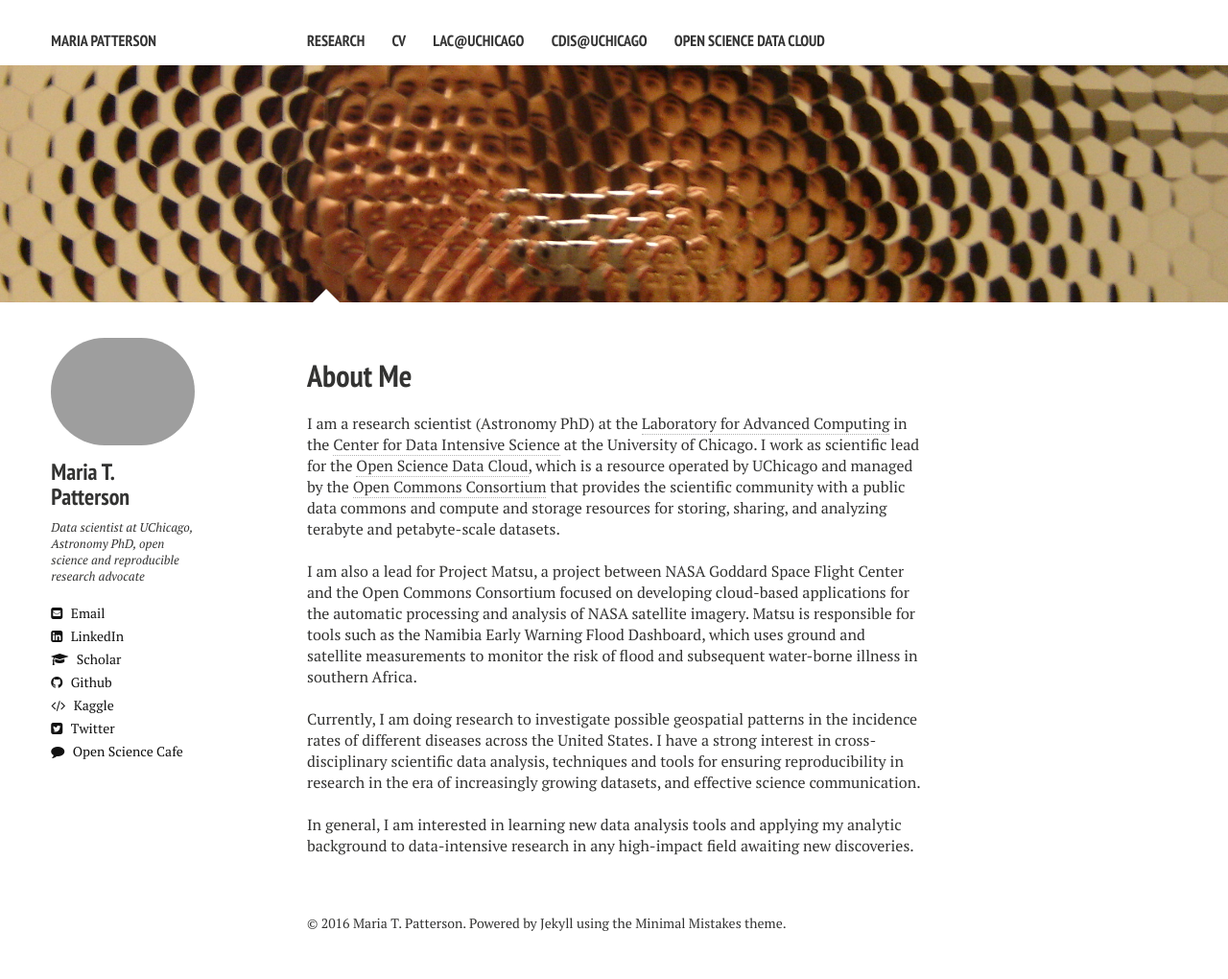
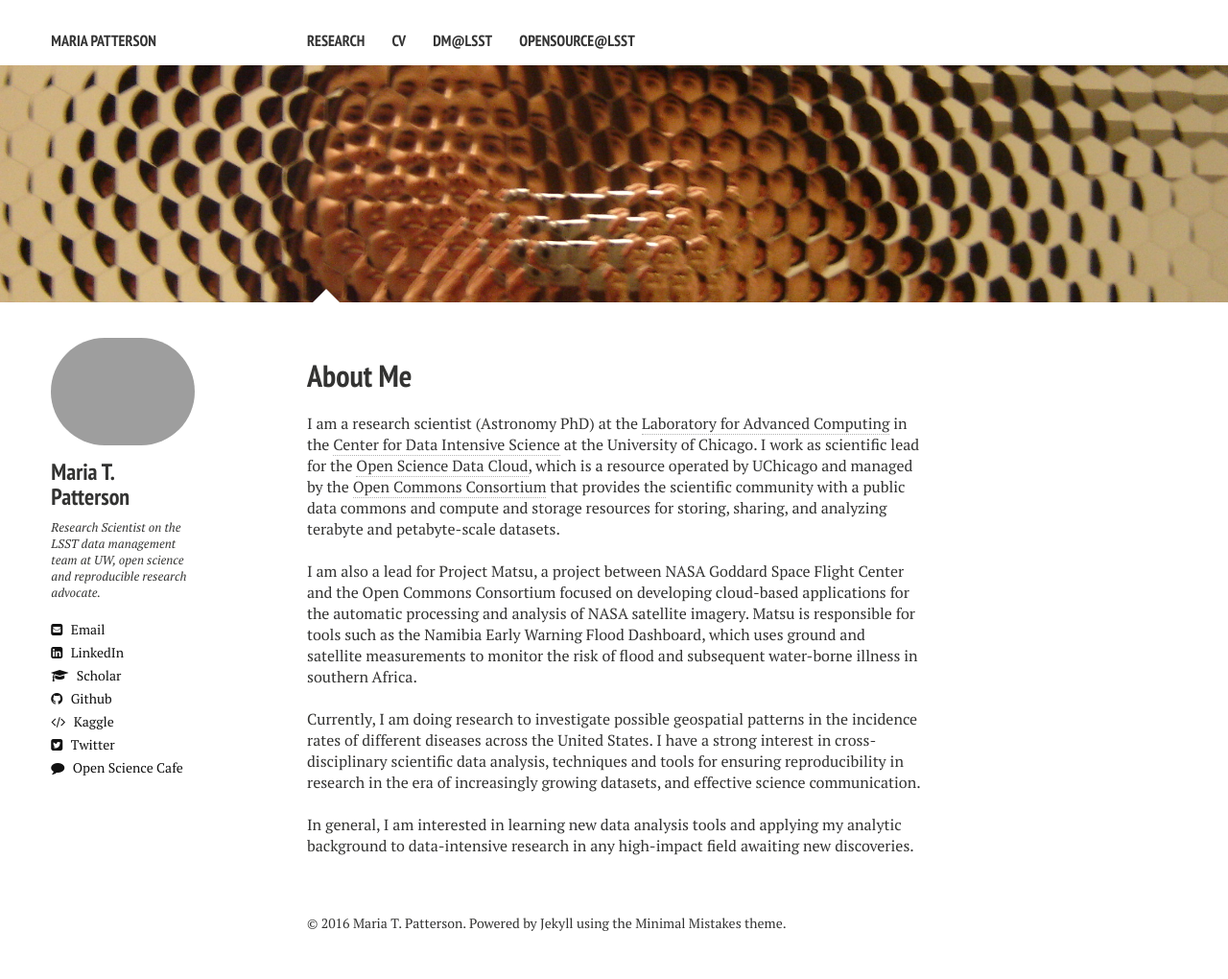
Before and after one commit to mtpatter/mtpatter.github.io, a Jekyll site: the page built from index.md, in a window 1280 px wide. Shown: the whole page at 96% size. Built offline with Jekyll 4.4.1, drawn with Linux system fonts in a browser that asks for light colours; nearby versions of some CDN libraries.

Commit message:
Update sidebar and header

```diff
--- a/_config.yml
+++ b/_config.yml
@@ -9,8 +9,9 @@ disqus_shortname:
 owner:
   name:           Maria T. Patterson
   avatar:         bio-photo.jpg
-  bio:            "Data scientist at UChicago, Astronomy PhD, open science and reproducible research advocate"
-  email:          mtpatter@uchicago.edu
+  bio:            "Research Scientist on the LSST data
+  management team at UW, open science and reproducible research advocate."
+  email:          mtpatter@w.edu
   # Social networking links are used in author-bio sidebar. Update and remove as you like.
   twitter:	  OpenScienceCafe
   kaggle: 	  'mtpatter'
@@ -47,21 +48,18 @@ links:
   #  url: /presentations/
   #- title: Posts
   #  url: /posts/
-  - title: LAC@UChicago
-    url: http://github.com/LabAdvComp
+  - title: DM@LSST
+    url: http://dm.lsst.org
     external: true
-  - title: CDIS@UChicago
-    url: http://cdis.uchicago.edu
-    external: true
-  - title: Open Science Data Cloud
-    url: http://www.opensciencedatacloud.org
+  - title: OpenSource@LSST
+    url: http://github.com/LSST
     external: true
 
 # http://en.wikipedia.org/wiki/List_of_tz_database_time_zones
-timezone:    America/New_York
+timezone:    America/Los_Angeles
 future:      true
-pygments:    true
-#highlighter: pygments
+#pygments:    true
+highlighter: pygments
 markdown:    kramdown
 
 # https://github.com/mojombo/jekyll/wiki/Permalinks
@@ -72,7 +70,7 @@ kramdown:
   footnote_nr: 1
   entity_output: as_char
   toc_levels: 1..6
-  use_coderay: false
+  enable_coderay: false
 
   coderay:
     coderay_line_numbers:
```
Also changed, not shown: _posts/2013-08-16-code-highlighting-post.md (deleted, +0 -120 lines).
